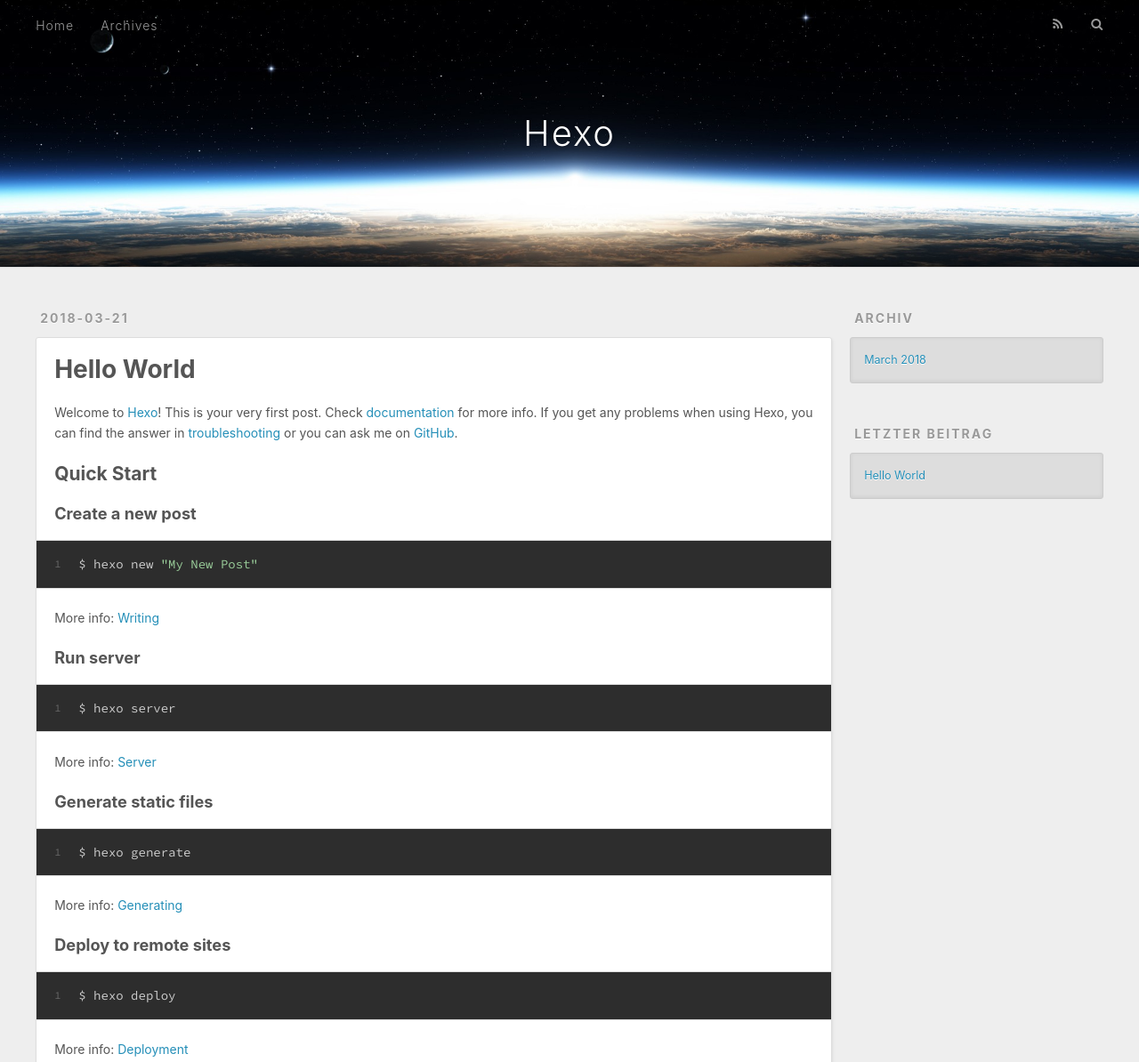
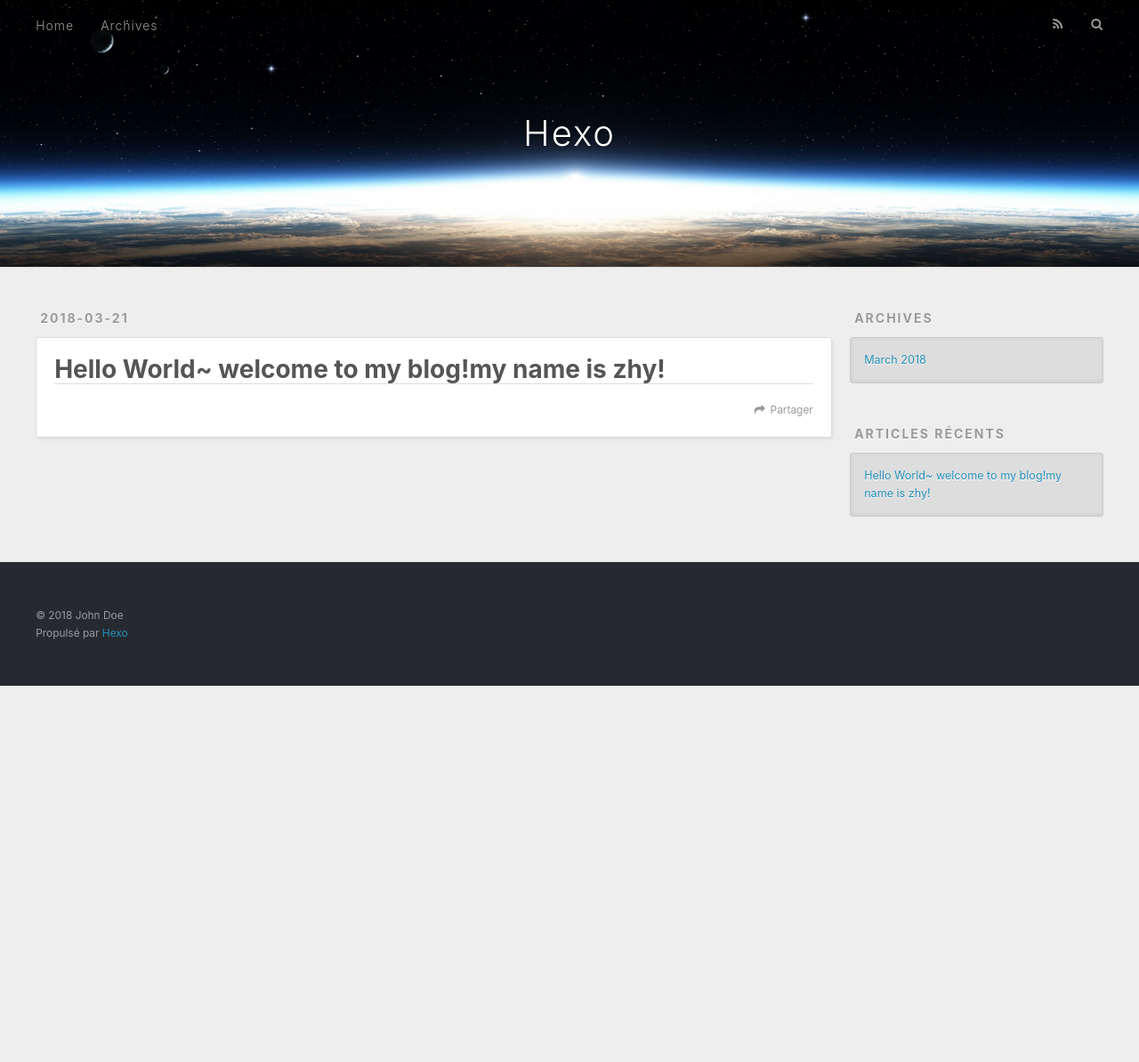
Before and after one commit to zhanghongyublog/zhanghongyublog.github.io, a plain HTML site: page 2018/03/21/hello-world/index.html in a window 1280 px wide. Shown: the top 1194 px of the page at 89% size. After the commit the page ends 800 px from the top, so only its background shows below. Drawn offline with nearby package versions, Linux system fonts and the light colour scheme.

Commit message:
Site updated: 2018-03-21 20:06:01

```diff
--- a/2018/03/21/hello-world/index.html
+++ b/2018/03/21/hello-world/index.html
@@ -5,18 +5,15 @@
 
 
 
-  <title>Hello World | Hexo</title>
+  <title>Hello World~ welcome to my blog!my name is zhy! | Hexo</title>
   <meta name="viewport" content="width=device-width, initial-scale=1, maximum-scale=1">
-  <meta name="description" content="Welcome to Hexo! This is your very first post. Check documentation for more info. If you get any problems when using Hexo, you can find the answer in troubleshooting or you can ask me on GitHub. Quick">
-<meta property="og:type" content="article">
-<meta property="og:title" content="Hello World">
+  <meta property="og:type" content="article">
+<meta property="og:title" content="Hello World~ welcome to my blog!my name is zhy!">
 <meta property="og:url" content="http://yoursite.com/2018/03/21/hello-world/index.html">
 <meta property="og:site_name" content="Hexo">
-<meta property="og:description" content="Welcome to Hexo! This is your very first post. Check documentation for more info. If you get any problems when using Hexo, you can find the answer in troubleshooting or you can ask me on GitHub. Quick">
-<meta property="og:updated_time" content="2018-03-21T11:27:33.119Z">
+<meta property="og:updated_time" content="2018-03-21T12:05:24.619Z">
 <meta name="twitter:card" content="summary">
-<meta name="twitter:title" content="Hello World">
-<meta name="twitter:description" content="Welcome to Hexo! This is your very first post. Check documentation for more info. If you get any problems when using Hexo, you can find the answer in troubleshooting or you can ask me on GitHub. Quick">
+<meta name="twitter:title" content="Hello World~ welcome to my blog!my name is zhy!">
 
     <link rel="alternate" href="/atom.xml" title="Hexo" type="application/atom+xml">
 
@@ -52,9 +49,9 @@
       </nav>
       <nav id="sub-nav">
 
-          <a id="nav-rss-link" class="nav-icon" href="/atom.xml" title="RSS Feed"></a>
+          <a id="nav-rss-link" class="nav-icon" href="/atom.xml" title="Flux RSS"></a>
 
-        <a id="nav-search-btn" class="nav-icon" title="Suche"></a>
+        <a id="nav-search-btn" class="nav-icon" title="Rechercher"></a>
       </nav>
       <div id="search-form-wrap">
         <form action="//google.com/search" method="get" accept-charset="UTF-8" class="search-form"><input type="search" name="q" class="search-form-input" placeholder="Search"><button type="submit" class="search-form-submit">&#xF002;</button><input type="hidden" name="sitesearch" value="http://yoursite.com"></form>
@@ -77,7 +74,7 @@
 
 
     <h1 class="article-title" itemprop="name">
-      Hello World
+      Hello World~ welcome to my blog!my name is zhy!
     </h1>
 
 
@@ -85,20 +82,11 @@
 
     <div class="article-entry" itemprop="articleBody">
 
-        <p>Welcome to <a href="https://hexo.io/" target="_blank" rel="noopener">Hexo</a>! This is your very first post. Check <a href="https://hexo.io/docs/" target="_blank" rel="noopener">documentation</a> for more info. If you get any problems when using Hexo, you can find the answer in <a href="https://hexo.io/docs/troubleshooting.html" target="_blank" rel="noopener">troubleshooting</a> or you can ask me on <a href="https://github.com/hexojs/hexo/issues" target="_blank" rel="noopener">GitHub</a>.</p>
-<h2 id="Quick-Start"><a href="#Quick-Start" class="headerlink" title="Quick Start"></a>Quick Start</h2><h3 id="Create-a-new-post"><a href="#Create-a-new-post" class="headerlink" title="Create a new post"></a>Create a new post</h3><figure class="highlight bash"><table><tr><td class="gutter"><pre><span class="line">1</span><br></pre></td><td class="code"><pre><span class="line">$ hexo new <span class="string">"My New Post"</span></span><br></pre></td></tr></table></figure>
-<p>More info: <a href="https://hexo.io/docs/writing.html" target="_blank" rel="noopener">Writing</a></p>
-<h3 id="Run-server"><a href="#Run-server" class="headerlink" title="Run server"></a>Run server</h3><figure class="highlight bash"><table><tr><td class="gutter"><pre><span class="line">1</span><br></pre></td><td class="code"><pre><span class="line">$ hexo server</span><br></pre></td></tr></table></figure>
-<p>More info: <a href="https://hexo.io/docs/server.html" target="_blank" rel="noopener">Server</a></p>
-<h3 id="Generate-static-files"><a href="#Generate-static-files" class="headerlink" title="Generate static files"></a>Generate static files</h3><figure class="highlight bash"><table><tr><td class="gutter"><pre><span class="line">1</span><br></pre></td><td class="code"><pre><span class="line">$ hexo generate</span><br></pre></td></tr></table></figure>
-<p>More info: <a href="https://hexo.io/docs/generating.html" target="_blank" rel="noopener">Generating</a></p>
-<h3 id="Deploy-to-remote-sites"><a href="#Deploy-to-remote-sites" class="headerlink" title="Deploy to remote sites"></a>Deploy to remote sites</h3><figure class="highlight bash"><table><tr><td class="gutter"><pre><span class="line">1</span><br></pre></td><td class="code"><pre><span class="line">$ hexo deploy</span><br></pre></td></tr></table></figure>
-<p>More info: <a href="https://hexo.io/docs/deployment.html" target="_blank" rel="noopener">Deployment</a></p>
 
 
     </div>
     <footer class="article-footer">
-      <a data-url="http://yoursite.com/2018/03/21/hello-world/" data-id="cjf11d29c00008guvh5gj3bbe" class="article-share-link">Teilen</a>
+      <a data-url="http://yoursite.com/2018/03/21/hello-world/" data-id="cjf11k2ra0000x0uvuy57soys" class="article-share-link">Partager</a>
 
 
     </footer>
@@ -122,7 +110,7 @@
 
 
   <div class="widget-wrap">
-    <h3 class="widget-title">Archiv</h3>
+    <h3 class="widget-title">Archives</h3>
     <div class="widget">
       <ul class="archive-list"><li class="archive-list-item"><a class="archive-list-link" href="/archives/2018/03/">March 2018</a></li></ul>
     </div>
@@ -132,12 +120,12 @@
 
 
   <div class="widget-wrap">
-    <h3 class="widget-title">letzter Beitrag</h3>
+    <h3 class="widget-title">Articles récents</h3>
     <div class="widget">
       <ul>
 
           <li>
-            <a href="/2018/03/21/hello-world/">Hello World</a>
+            <a href="/2018/03/21/hello-world/">Hello World~ welcome to my blog!my name is zhy!</a>
           </li>
 
       </ul>
@@ -153,7 +141,7 @@
   <div class="outer">
     <div id="footer-info" class="inner">
       &copy; 2018 John Doe<br>
-      Powered by <a href="http://hexo.io/" target="_blank">Hexo</a>
+      Propulsé par <a href="http://hexo.io/" target="_blank">Hexo</a>
     </div>
   </div>
 </footer>
```
Also changed, not shown: archives/2018/03/index.html (+8 -8 lines), archives/2018/index.html (+8 -8 lines), archives/index.html (+8 -8 lines), index.html (+8 -17 lines).
